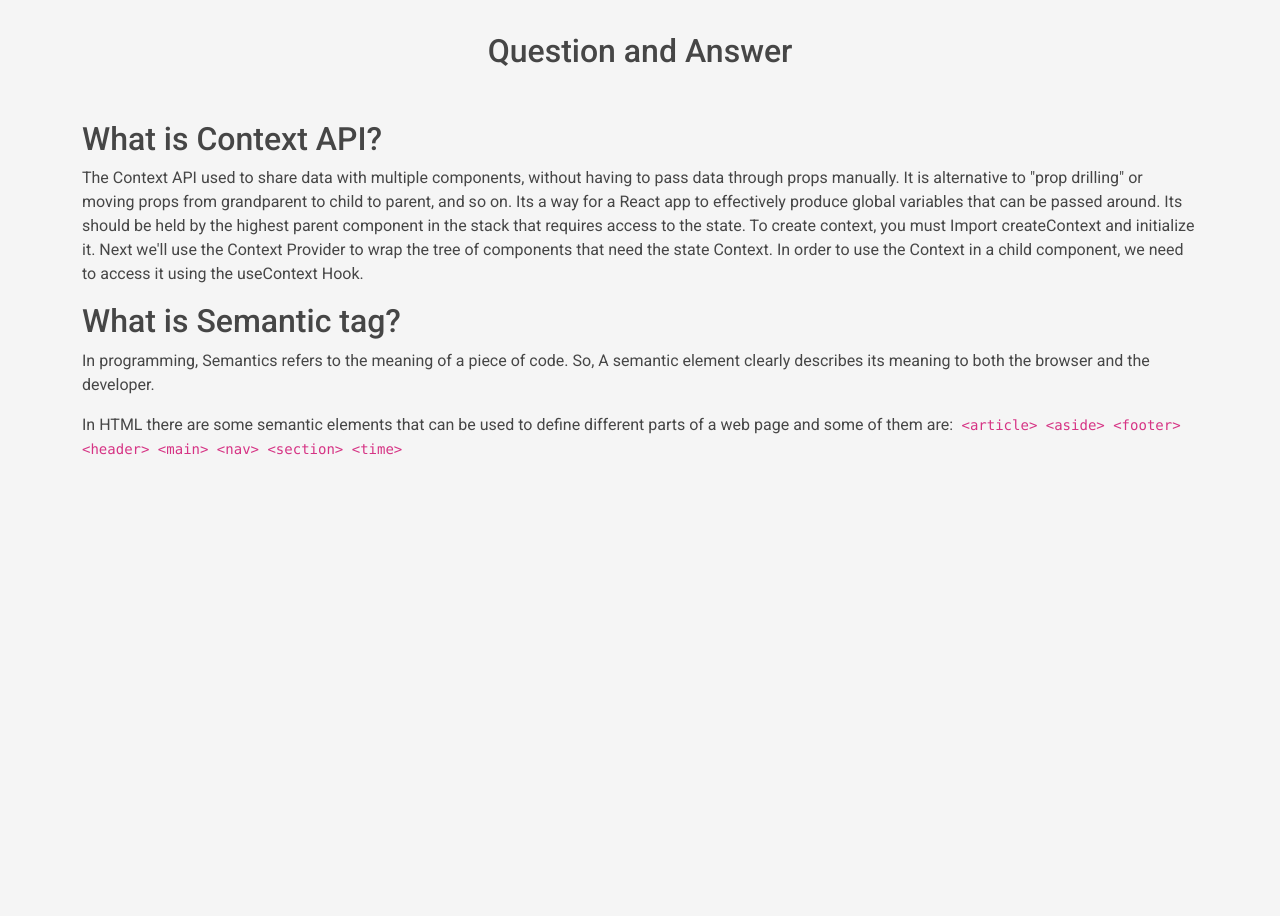
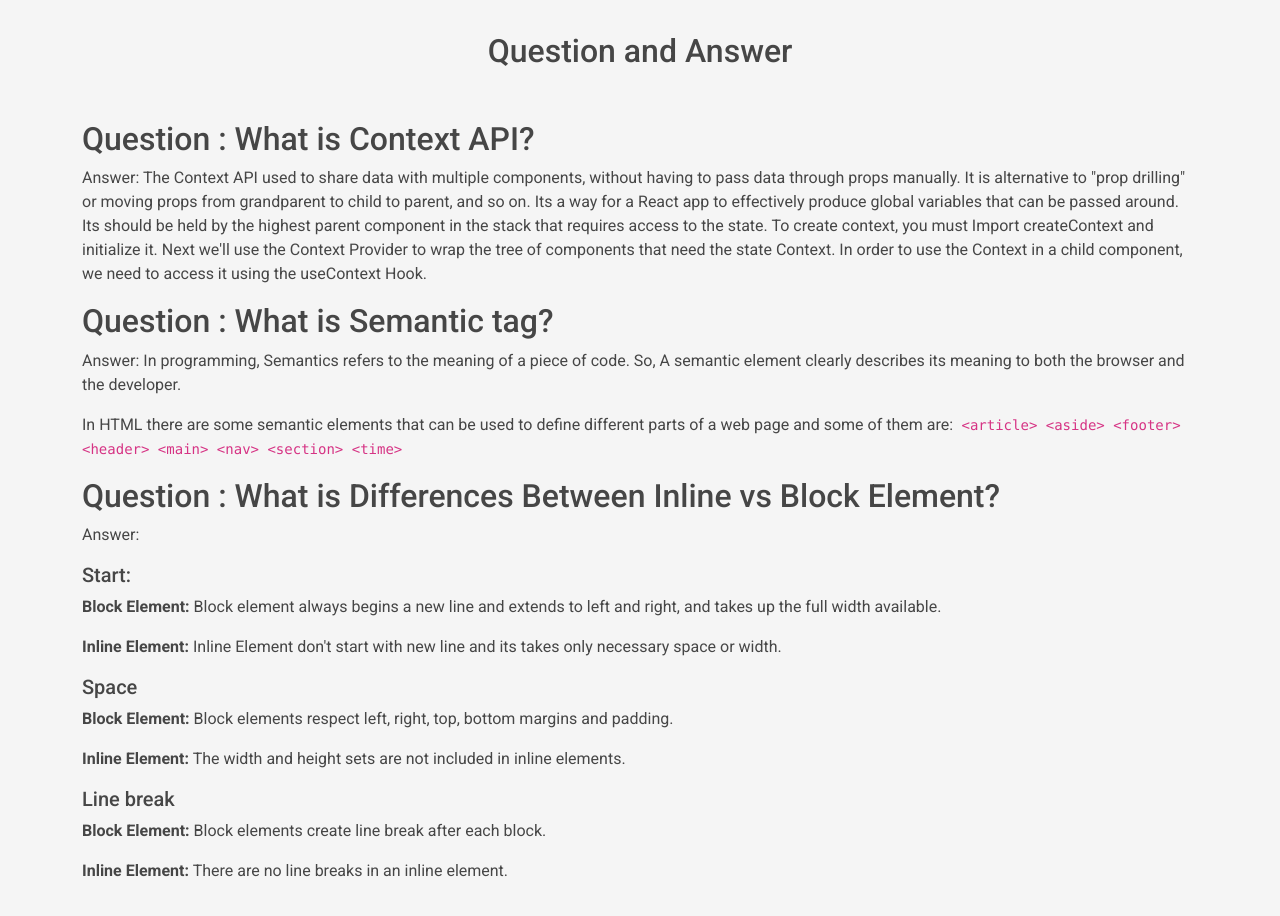
Before and after one commit to suzonkhan/tourtoday-app-review, a React (Create React App) app: page /blog in a window 1280 px wide. Shown: the part 200-1116 px from the top of the page. Before the commit the page ends 800 px from the top, so only its background shows below. Built offline with nearby package versions, Linux system fonts and the light colour scheme.

Commit message:
Added another ans

```diff
--- a/src/Components/Blog/Blog.js
+++ b/src/Components/Blog/Blog.js
@@ -12,12 +12,12 @@ const Blog = () => {
         </Row>
         <Row>
           <Col>
-            <h2 className="">What is Context API?</h2>
+            <h2 className="">Question : What is Context API?</h2>
             <p>
-              The Context API used to share data with multiple components,
-              without having to pass data through props manually. It is
-              alternative to "prop drilling" or moving props from grandparent to
-              child to parent, and so on. Its a way for a React app to
+              Answer: The Context API used to share data with multiple
+              components, without having to pass data through props manually. It
+              is alternative to "prop drilling" or moving props from grandparent
+              to child to parent, and so on. Its a way for a React app to
               effectively produce global variables that can be passed around.
               Its should be held by the highest parent component in the stack
               that requires access to the state. To create context, you must
@@ -27,18 +27,17 @@ const Blog = () => {
               to access it using the useContext Hook.
             </p>
 
-            <h2>What is Semantic tag?</h2>
+            <h2>Question : What is Semantic tag?</h2>
             <p>
-              In programming, Semantics refers to the meaning of a piece of
-              code. So, A semantic element clearly describes its meaning to both
-              the browser and the developer.
+              Answer: In programming, Semantics refers to the meaning of a piece
+              of code. So, A semantic element clearly describes its meaning to
+              both the browser and the developer.
             </p>
             <p>
               In HTML there are some semantic elements that can be used to
               define different parts of a web page and some of them are:
               <code>
-              {
-                  ` <article>
+                {` <article>
 
                   <aside>
 
@@ -52,9 +51,38 @@ const Blog = () => {
 
                   <section>
 
-                  <time>`
-              }
+                  <time>`}
               </code>
+            </p>
+
+            <h2>
+              Question : What is Differences Between Inline vs Block Element?
+            </h2>
+            <p>Answer: </p>
+            <h5>Start:</h5>
+            <p>
+              <strong>Block Element:</strong> Block element always begins a new line and extends
+              to left and right, and takes up the full width available.
+            </p>
+            <p>
+             <strong> Inline Element:</strong> Inline Element don't start with new line and its
+              takes only necessary space or width.
+            </p>
+            <h5>Space</h5>
+            <p>
+             <strong> Block Element:</strong> Block elements respect left, right, top, bottom
+              margins and padding.
+            </p>
+            <p>
+             <strong> Inline Element:</strong> The width and height sets are not included in
+              inline elements.
+            </p>
+            <h5>Line break</h5>
+            <p>
+              <strong>Block Element:</strong> Block elements create line break after each block.
+            </p>
+            <p>
+             <strong> Inline Element:</strong> There are no line breaks in an inline element.{" "}
             </p>
           </Col>
         </Row>
```
